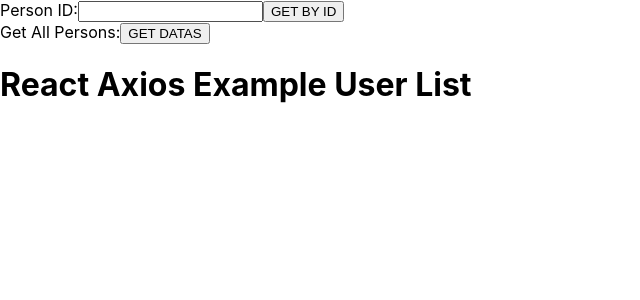
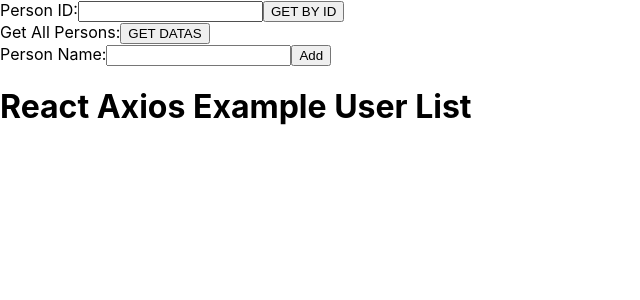
Before and after one commit to buraksecer/ReactjsWithAxios, a React (Create React App) app: page / in a window 1280 px wide. Shown: the top 300 px of the page, without its empty margins (0-640 px from the left). Built offline with nearby package versions, Linux system fonts and the light colour scheme; the HTML template or start-up script is replaced by a standard one.

Commit message:
Post person case add.

```diff
--- a/src/App.js
+++ b/src/App.js
@@ -24,14 +24,26 @@
   handleChange = event => {
     this.setState({ id: event.target.value });
   }
-
+  handleAddChange = event => {
+    this.setState({ name: event.target.value });
+  }
   handleSubmit = event => {
     event.preventDefault();
+
     const url = `${API_URL}/users/${this.state.id}`;
     axios.get(url).then(response => response.data)
     .then((data) => {
       this.setState({ user: data })
      })
+
+     const user = {
+      name: this.state.name
+     }
+     axios.post(`https://jsonplaceholder.typicode.com/users`, { user })
+      .then(res => {
+        console.log(res);
+        console.log(res.data);
+      })
   }
 
   render() {
@@ -52,6 +64,13 @@
         GET DATAS
       </button>
 
+      <form onSubmit={this.handleSubmit}>
+          <label>
+            Person Name:
+            <input type="text" name="name" onChange={this.handleAddChange} />
+          </label>
+          <button type="submit">Add</button>
+        </form>
 
       <div className="col-xs-8">
       <h1>React Axios Example User List</h1>
```
